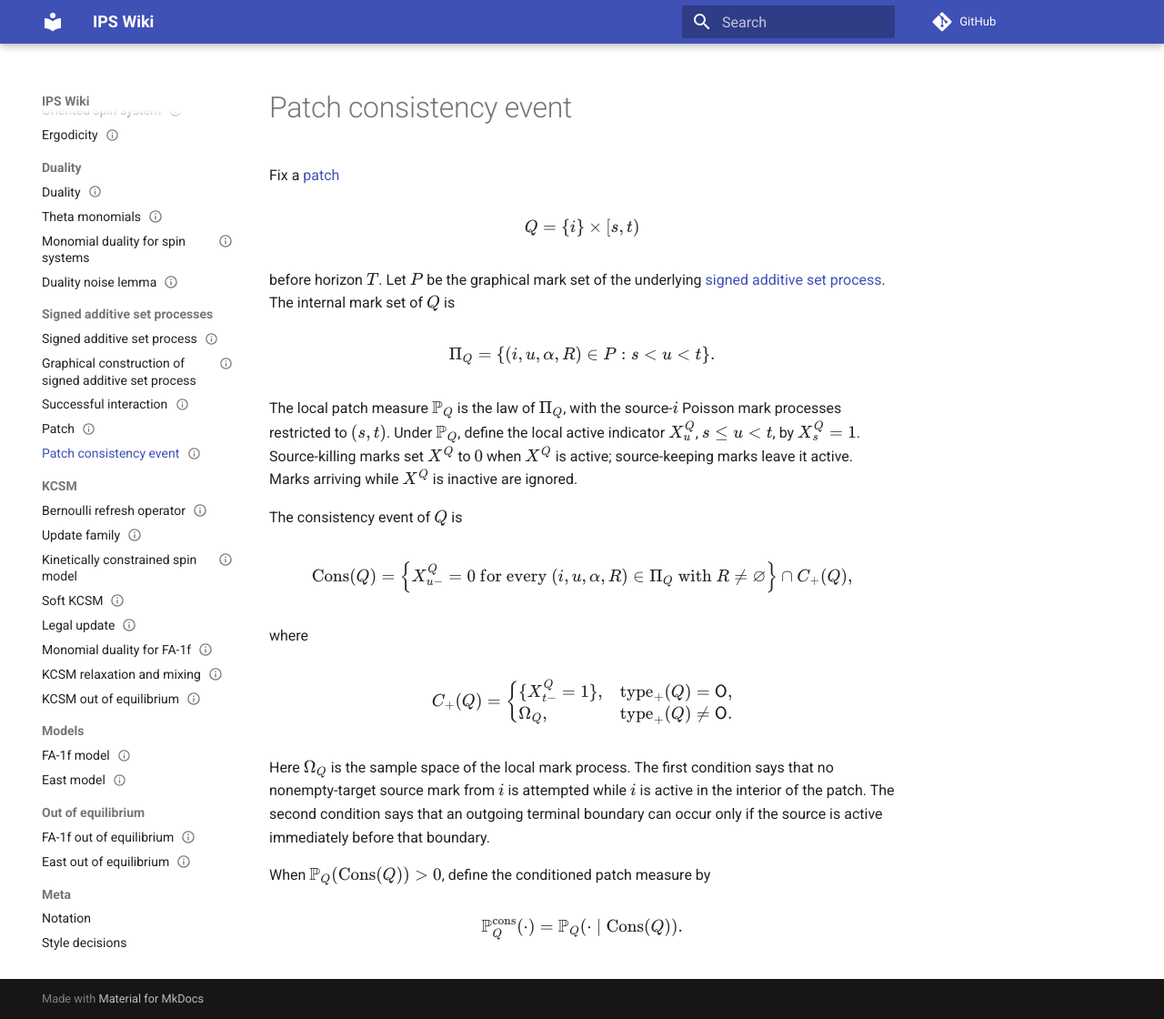
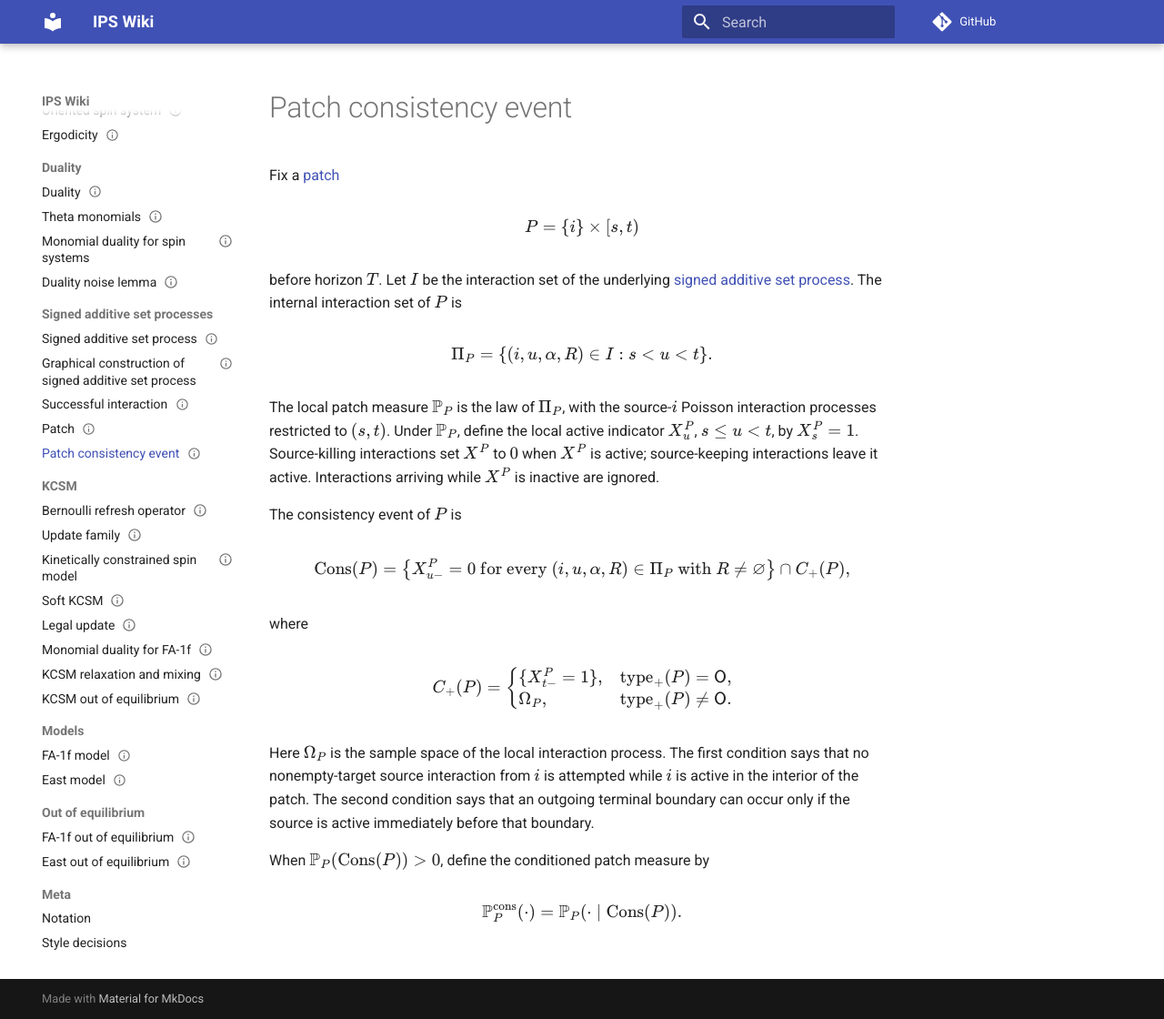
Before and after one commit to maciejgluchowski86-beep/ips-wiki, an MkDocs documentation site: the page built from docs/entries/patch-consistency-event.md, in a window 1280 px wide and 1120 px high. Shown: the whole window at 91% size. Built offline with MkDocs 1.6.1 and Material for MkDocs 9.7.7, drawn with Linux system fonts in a browser that asks for light colours; comment, search, counter and statistics services are not loaded.

Commit message:
Use P for patch and I for interaction set

```diff
--- a/docs/entries/patch-consistency-event.md
+++ b/docs/entries/patch-consistency-event.md
@@ -13,48 +13,48 @@ tags:
 Fix a [patch](patch.md)
 
 $$
-Q=\{i\}\times[s,t)
+P=\{i\}\times[s,t)
 $$
 
-before horizon \(T\). Let \(P\) be the graphical mark set of the underlying [signed additive set process](signed-additive-set-process.md). The internal mark set of \(Q\) is
+before horizon \(T\). Let \(I\) be the interaction set of the underlying [signed additive set process](signed-additive-set-process.md). The internal interaction set of \(P\) is
 
 $$
-\Pi_Q
+\Pi_P
 =
-\{(i,u,\alpha,R)\in P:s<u<t\}.
+\{(i,u,\alpha,R)\in I:s<u<t\}.
 $$
 
-The local patch measure \(\mathbb P_Q\) is the law of \(\Pi_Q\), with the source-\(i\) Poisson mark processes restricted to \((s,t)\). Under \(\mathbb P_Q\), define the local active indicator \(X^Q_u\), \(s\le u<t\), by \(X^Q_s=1\). Source-killing marks set \(X^Q\) to \(0\) when \(X^Q\) is active; source-keeping marks leave it active. Marks arriving while \(X^Q\) is inactive are ignored.
+The local patch measure \(\mathbb P_P\) is the law of \(\Pi_P\), with the source-\(i\) Poisson interaction processes restricted to \((s,t)\). Under \(\mathbb P_P\), define the local active indicator \(X^P_u\), \(s\le u<t\), by \(X^P_s=1\). Source-killing interactions set \(X^P\) to \(0\) when \(X^P\) is active; source-keeping interactions leave it active. Interactions arriving while \(X^P\) is inactive are ignored.
 
-The consistency event of \(Q\) is
+The consistency event of \(P\) is
 
 $$
-\operatorname{Cons}(Q)
+\operatorname{Cons}(P)
 =
 \left\{
-X^Q_{u-}=0
-\text{ for every }(i,u,\alpha,R)\in\Pi_Q\text{ with }R\ne\vn
+X^P_{u-}=0
+\text{ for every }(i,u,\alpha,R)\in\Pi_P\text{ with }R\ne\vn
 \right\}
-\cap C_+(Q),
+\cap C_+(P),
 $$
 
 where
 
 $$
-C_+(Q)
+C_+(P)
 =
 \begin{cases}
-\{X^Q_{t-}=1\}, & \operatorname{type}_+(Q)=\mathsf O,\\
-\Omega_Q, & \operatorname{type}_+(Q)\ne\mathsf O.
+\{X^P_{t-}=1\}, & \operatorname{type}_+(P)=\mathsf O,\\
+\Omega_P, & \operatorname{type}_+(P)\ne\mathsf O.
 \end{cases}
 $$
 
-Here \(\Omega_Q\) is the sample space of the local mark process. The first condition says that no nonempty-target source mark from \(i\) is attempted while \(i\) is active in the interior of the patch. The second condition says that an outgoing terminal boundary can occur only if the source is active immediately before that boundary.
+Here \(\Omega_P\) is the sample space of the local interaction process. The first condition says that no nonempty-target source interaction from \(i\) is attempted while \(i\) is active in the interior of the patch. The second condition says that an outgoing terminal boundary can occur only if the source is active immediately before that boundary.
 
-When \(\mathbb P_Q(\operatorname{Cons}(Q))>0\), define the conditioned patch measure by
+When \(\mathbb P_P(\operatorname{Cons}(P))>0\), define the conditioned patch measure by
 
 $$
-\mathbb P_Q^{\operatorname{cons}}(\cdot)
+\mathbb P_P^{\operatorname{cons}}(\cdot)
 =
-\mathbb P_Q(\cdot\mid\operatorname{Cons}(Q)).
+\mathbb P_P(\cdot\mid\operatorname{Cons}(P)).
 $$
```
